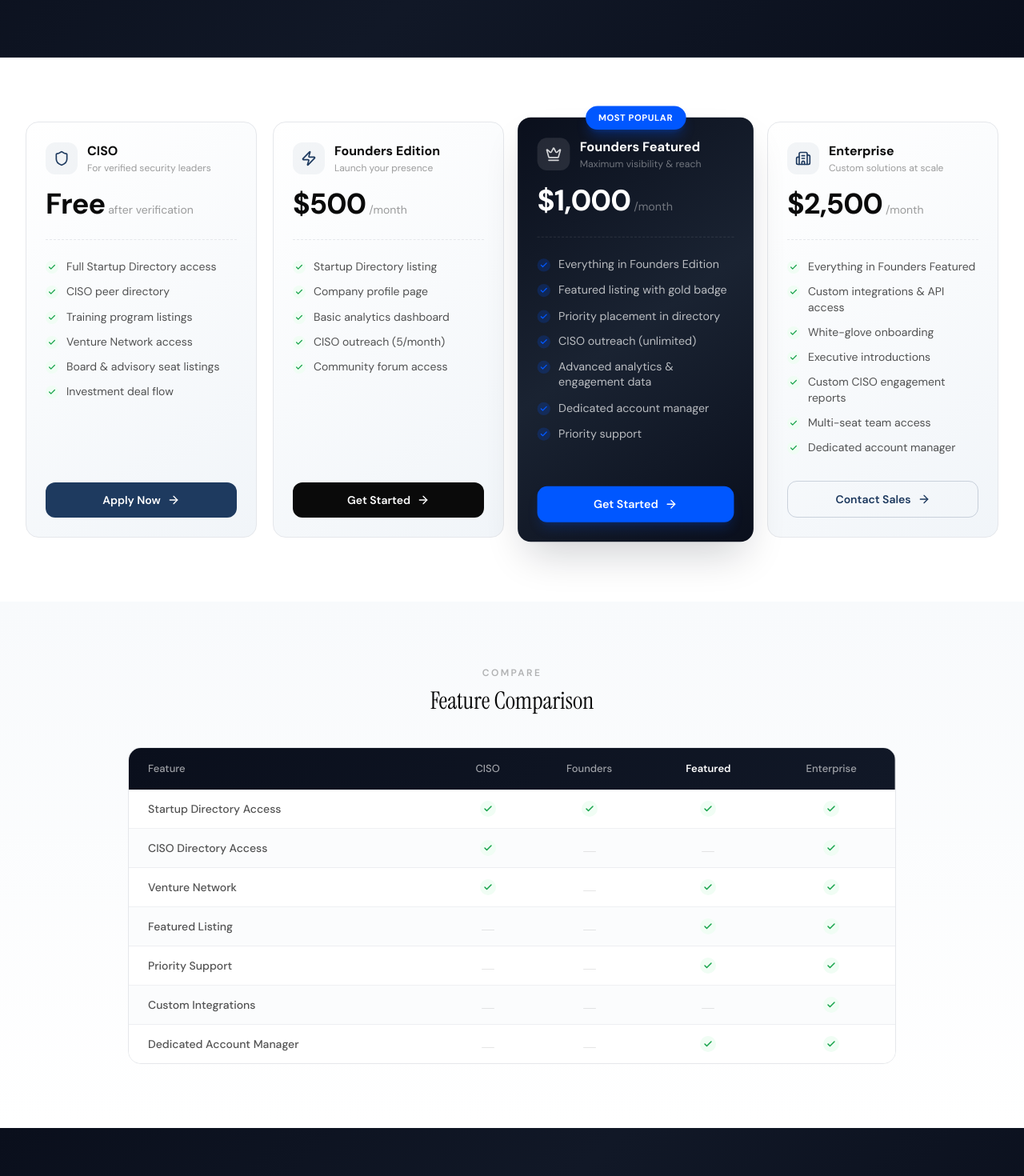
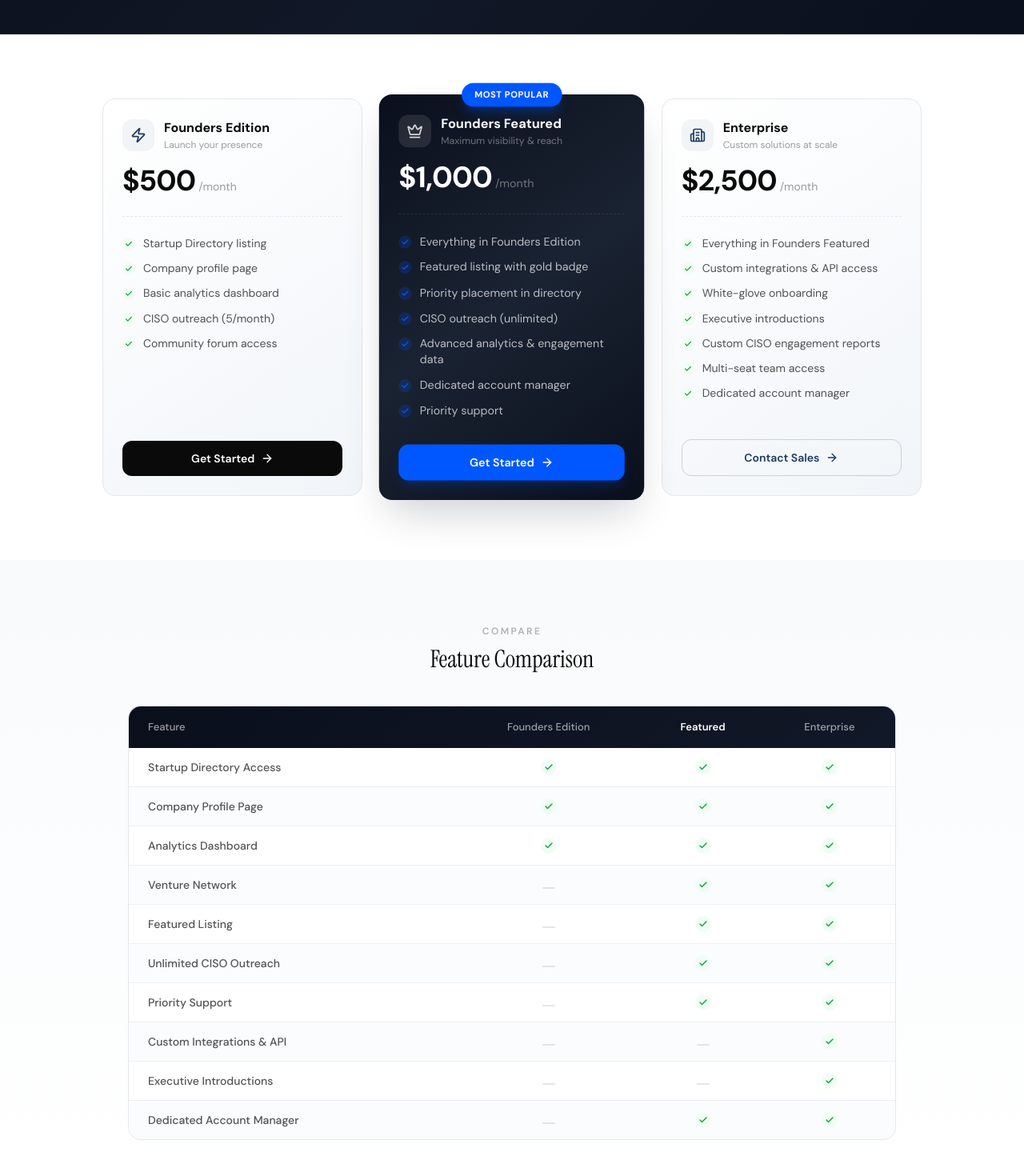
Before and after one commit to Sydmhz/ciso-startup-radar, a Next.js app: page /pricing in a window 1280 px wide. Shown: the part 400-1870 px from the top of the page at 80% size. Built offline with nearby package versions, Linux system fonts and the light colour scheme.

Commit message:
feat: remove free CISO tier from pricing, update to 3-column layout

```diff
--- a/src/app/(public)/pricing/page.tsx
+++ b/src/app/(public)/pricing/page.tsx
@@ -1,6 +1,6 @@
 import type { Metadata } from "next";
 import Link from "next/link";
-import { Check, ArrowRight, Shield, Zap, Crown, Building2 } from "lucide-react";
+import { Check, ArrowRight, Zap, Crown, Building2 } from "lucide-react";
 
 export const metadata: Metadata = {
   title: "Pricing",
@@ -9,25 +9,6 @@ export const metadata: Metadata = {
 };
 
 const tiers = [
-  {
-    name: "CISO",
-    description: "For verified security leaders",
-    price: "Free",
-    priceNote: "after verification",
-    icon: Shield,
-    features: [
-      "Full Startup Directory access",
-      "CISO peer directory",
-      "Training program listings",
-      "Venture Network access",
-      "Board & advisory seat listings",
-      "Investment deal flow",
-    ],
-    cta: "Apply Now",
-    ctaLink: "/apply",
-    highlighted: false,
-    dark: false,
-  },
   {
     name: "Founders Edition",
     description: "Launch your presence",
@@ -89,13 +70,16 @@ const tiers = [
 ];
 
 const comparisonFeatures = [
-  { name: "Startup Directory Access", ciso: true, founders: true, featured: true, enterprise: true },
-  { name: "CISO Directory Access", ciso: true, founders: false, featured: false, enterprise: true },
-  { name: "Venture Network", ciso: true, founders: false, featured: true, enterprise: true },
-  { name: "Featured Listing", ciso: false, founders: false, featured: true, enterprise: true },
-  { name: "Priority Support", ciso: false, founders: false, featured: true, enterprise: true },
-  { name: "Custom Integrations", ciso: false, founders: false, featured: false, enterprise: true },
-  { name: "Dedicated Account Manager", ciso: false, founders: false, featured: true, enterprise: true },
+  { name: "Startup Directory Access", founders: true, featured: true, enterprise: true },
+  { name: "Company Profile Page", founders: true, featured: true, enterprise: true },
+  { name: "Analytics Dashboard", founders: true, featured: true, enterprise: true },
+  { name: "Venture Network", founders: false, featured: true, enterprise: true },
+  { name: "Featured Listing", founders: false, featured: true, enterprise: true },
+  { name: "Unlimited CISO Outreach", founders: false, featured: true, enterprise: true },
+  { name: "Priority Support", founders: false, featured: true, enterprise: true },
+  { name: "Custom Integrations & API", founders: false, featured: false, enterprise: true },
+  { name: "Executive Introductions", founders: false, featured: false, enterprise: true },
+  { name: "Dedicated Account Manager", founders: false, featured: true, enterprise: true },
 ];
 
 export default function PricingPage() {
@@ -119,7 +103,7 @@ export default function PricingPage() {
             your ambition
           </h1>
           <p className="text-white/50 mt-4 text-lg max-w-xl mx-auto leading-relaxed">
-            Free for verified CISOs. Transparent plans for founders and enterprise teams.
+            Transparent plans for founders and enterprise teams.
           </p>
         </div>
       </section>
@@ -127,7 +111,7 @@ export default function PricingPage() {
       {/* Pricing Cards */}
       <section className="py-16 md:py-20">
         <div className="max-w-7xl mx-auto px-4 sm:px-6 lg:px-8">
-          <div className="grid grid-cols-1 md:grid-cols-2 lg:grid-cols-4 gap-5">
+          <div className="grid grid-cols-1 md:grid-cols-3 gap-6 max-w-5xl mx-auto">
             {tiers.map((tier) => {
               const Icon = tier.icon;
               return (
@@ -247,8 +231,6 @@ export default function PricingPage() {
                     className={`group flex items-center justify-center gap-2 w-full py-3 rounded-xl text-sm font-semibold transition-all duration-200 ${
                       tier.dark
                         ? "bg-[#0057FF] hover:bg-[#0057FF]/90 text-white shadow-lg shadow-[#0057FF]/20"
-                        : tier.name === "CISO"
-                        ? "bg-[#1E3A5F] hover:bg-[#1E3A5F]/90 text-white"
                         : tier.name === "Enterprise"
                         ? "border border-[#1E3A5F]/20 text-[#1E3A5F] hover:bg-[#1E3A5F]/5"
                         : "bg-[#0A0A0A] hover:bg-[#0A0A0A]/90 text-white"
@@ -294,10 +276,7 @@ export default function PricingPage() {
                     Feature
                   </th>
                   <th className="text-center py-4 px-4 font-medium text-white/60 text-[13px]">
-                    CISO
-                  </th>
-                  <th className="text-center py-4 px-4 font-medium text-white/60 text-[13px]">
-                    Founders
+                    Founders Edition
                   </th>
                   <th className="text-center py-4 px-4 font-semibold text-white text-[13px]">
                     Featured
@@ -320,7 +299,6 @@ export default function PricingPage() {
                     </td>
                     {(
                       [
-                        feature.ciso,
                         feature.founders,
                         feature.featured,
                         feature.enterprise,
```
